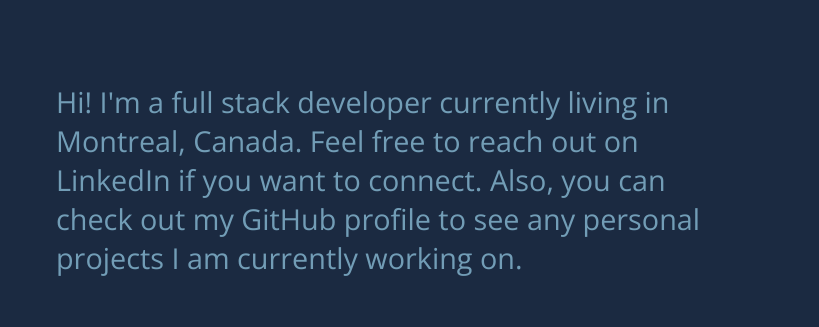
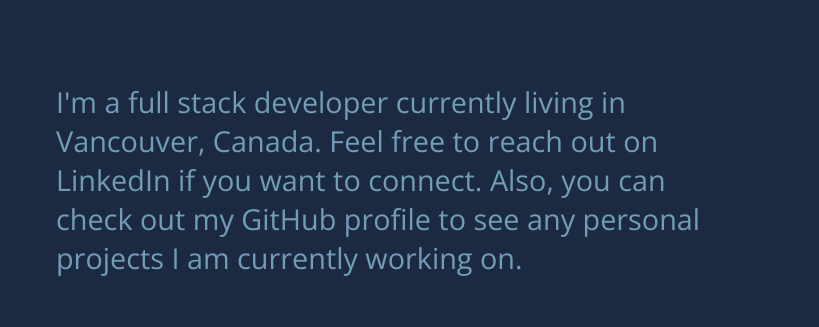
Before and after one commit to ashleysimpson/personal-website, a Gatsby site: page / in a window 1280 px wide. Shown: the part 323-650 px from the top of the page, 0-819 px from the left. Built offline with nearby package versions, Linux system fonts and the light colour scheme; Gatsby itself is replaced by a stand-in of ours; grey boxes are pictures that could not be loaded.

Commit message:
Update location from Montreal to Vancouver

```diff
--- a/src/components/aboutMe.js
+++ b/src/components/aboutMe.js
@@ -4,7 +4,7 @@
   return (
     <div className="aboutMe">
       <p>
-        Hi! I'm a full stack developer currently living in Montreal, Canada.
+        I'm a full stack developer currently living in Vancouver, Canada.
         Feel free to reach out on LinkedIn if you want to connect. Also, you can
         check out my GitHub profile to see any personal projects I am currently
         working on.
```
